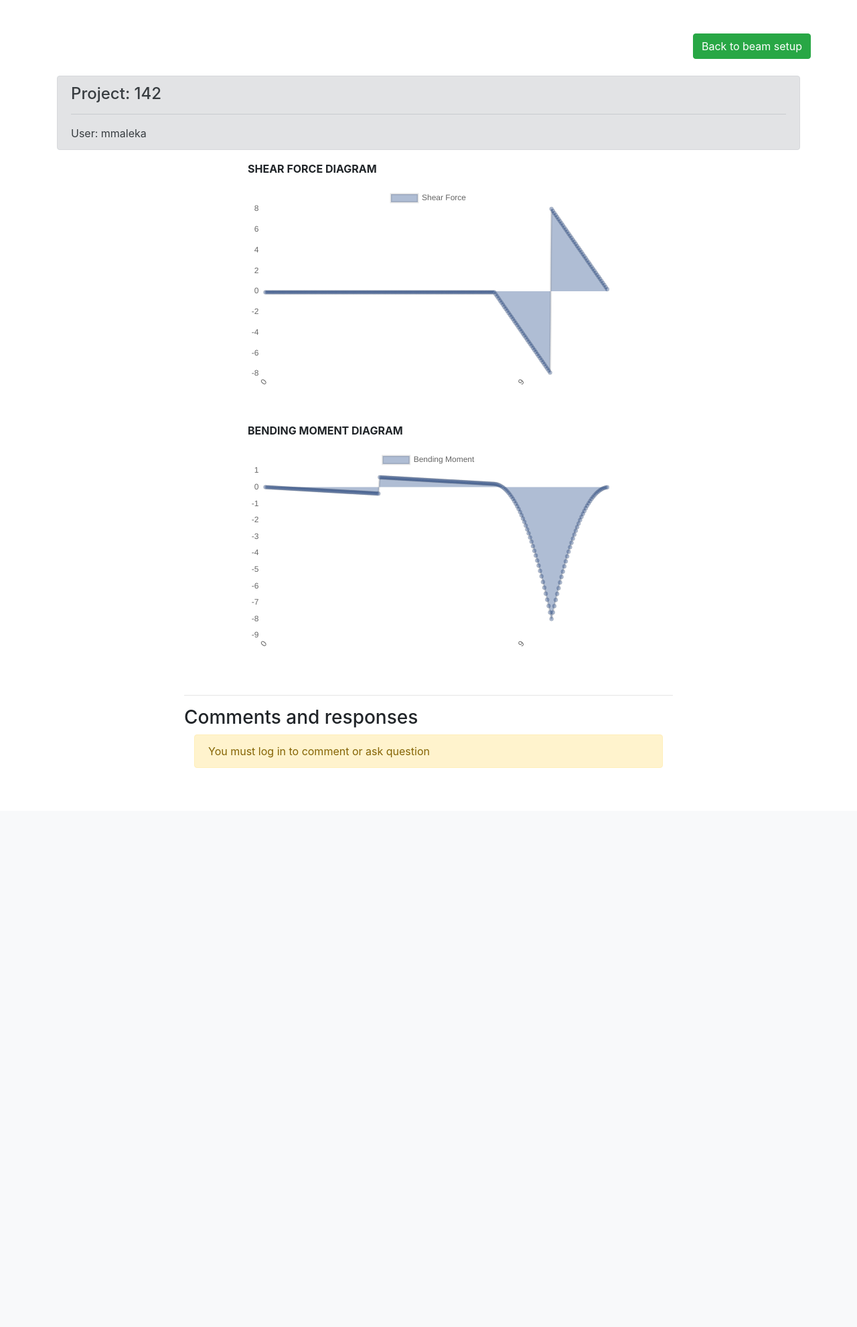
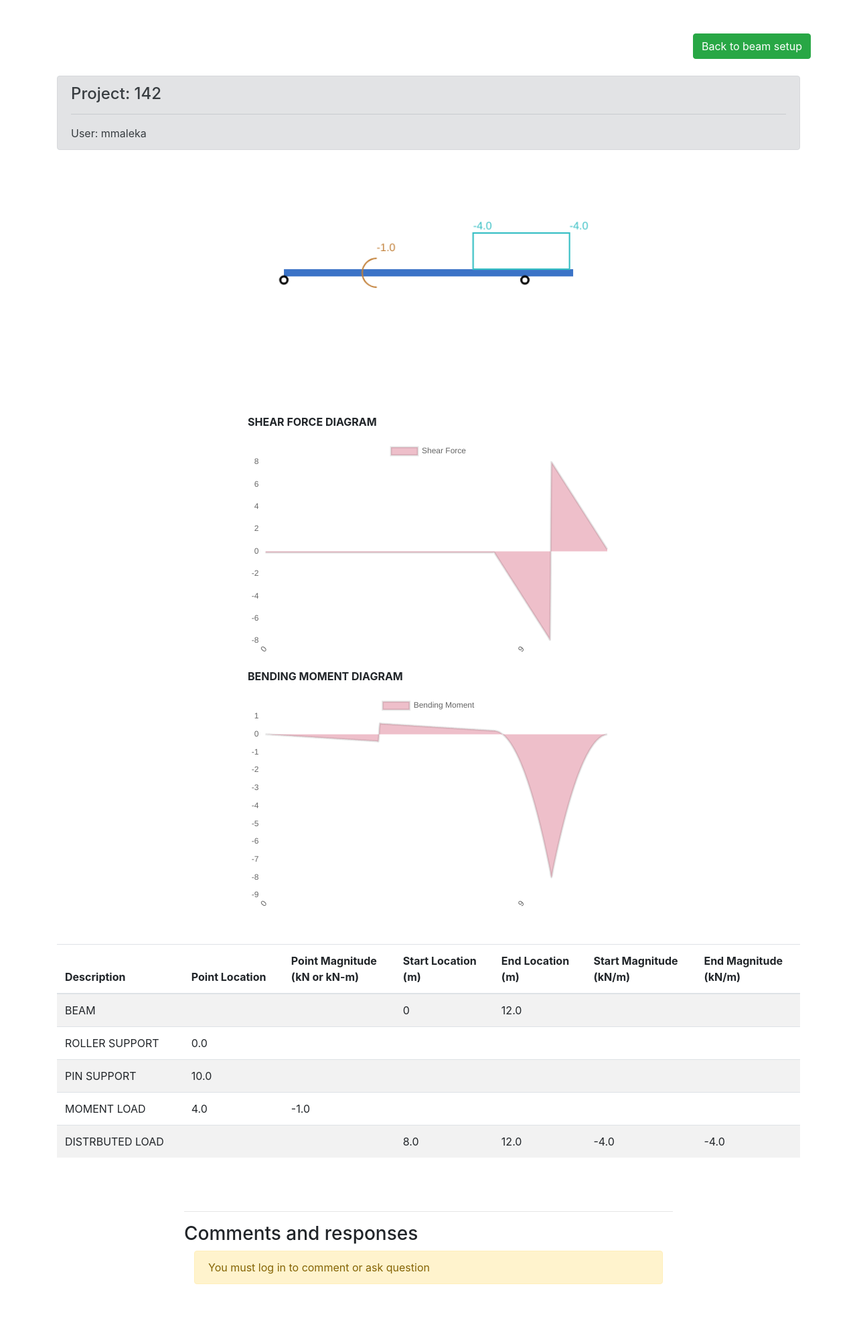
Before and after one commit to mmaleka/beam-force-calculator, a Django app: page /new_beam/solve/142 in a window 1280 px wide. Shown: the part 81-2063 px from the top of the page at 67% size. Before the commit the page ends 1228 px from the top, so only its background shows below. Run offline with Django 3.2, Linux system fonts and the light colour scheme; data comes from the database, SQL or seed files in the repository; both versions use the stored data as it was after the commit; data that the repository does not hold is empty; some libraries are stand-ins or nearby versions.

Commit message:
added js canvas

```diff
--- a/accounts/views.py
+++ b/accounts/views.py
@@ -12,7 +12,7 @@ from .forms import UserLoginForm, UserRegisterForm
 from django.shortcuts import render, get_object_or_404, redirect
 from django.contrib.auth.decorators import login_required
 from analytics.models import RegisterCount
-from beam_diagram.models import Beamlength
+from beam_diagram.models import Beamlength, BeamSupport, PointLoad, MomentLoad, DistributedLoad
 import socket
 
 # Create your views here.
--- a/beam_diagram/templates/beam_diagram_solve.html
+++ b/beam_diagram/templates/beam_diagram_solve.html
@@ -42,12 +42,21 @@
 
   <div class="row justify-content-around">
     <div class="col-12 col-sm-12 col-md-6 col-lg-6 mb-5">
+      <canvas id="paper" width="500" height="300">
+        Please use chrome
+      </canvas>
+
+    </div>
+  </div>
+
+  <div class="row justify-content-around">
+    <div class="col-12 col-sm-12 col-md-6 col-lg-6 mb-3">
       <p class="text-uppercase font-weight-bold">Shear force diagram</p>
       <input type="hidden" name="x_list" value="{{ x_list }}">
       <input type="hidden" name="V_shearQ" value="{{ V_shearQ }}">
       <input type="hidden" name="M_momentM" value="{{ M_momentM }}">
 
-      <canvas id="shear_force_Chart" width="800" height="450"></canvas>
+      <canvas id="shear_force_Chart" width="500" height="300"></canvas>
 
     </div>
   </div>
@@ -56,8 +65,97 @@
     <div class="col-12 col-sm-12 col-md-6 col-lg-6 mb-5">
       <p class="text-uppercase font-weight-bold">Bending moment diagram</p>
 
-      <canvas id="bending_moment_Chart" width="800" height="450"></canvas>
+      <canvas id="bending_moment_Chart" width="500" height="300"></canvas>
 
+    </div>
+  </div>
+
+
+  <div class="row justify-content-around">
+    <div class="col-12 col-sm-12 col-md-12 col-lg-12 table-responsive mb-5">
+
+      <table class="table table-striped">
+        <thead>
+          <tr>
+            <th>Description</th>
+            <th>Point Location</th>
+            <th>Point Magnitude <br> (kN or kN-m)</th>
+            <th>Start Location <br> (m)</th>
+            <th>End Location <br> (m)</th>
+            <th>Start Magnitude <br> (kN/m)</th>
+            <th>End Magnitude <br> (kN/m)</th>
+          </tr>
+        </thead>
+        <tbody>
+          <tr>
+            <td>BEAM</td>
+            <td></td>
+            <td></td>
+            <td>0</td>
+            <td>{{ beamData.beam_length }}</td>
+            <td></td>
+            <td></td>
+            <input type="hidden" name="draw_beam_length" value="{{ beamData.beam_length }}">
+          </tr>
+        {% for beamSupportData in beamSupportData %}
+          <tr>
+            <td>{{ beamSupportData.support }}</td>
+            <td>{{ beamSupportData.support_distance }}</td>
+            <td></td>
+            <td></td>
+            <td></td>
+            <td></td>
+            <td></td>
+            <input type="hidden" name="draw_beam_support" value="{{ beamSupportData.support }}">
+            <input type="hidden" name="draw_beam_support_distance" value="{{ beamSupportData.support_distance }}">
+          </tr>
+        {% endfor %}
+        {% for beamPointLoadData in beamPointLoadData %}
+          <tr>
+            <td>POINT LOAD</td>
+            <td>{{ beamPointLoadData.point_load_distance }}</td>
+            <td>{{ beamPointLoadData.point_load }}</td>
+            <td></td>
+            <td></td>
+            <td></td>
+            <td></td>
+            <input type="hidden" name="draw_beam_pointLoad" value="{{ beamPointLoadData.point_load }}">
+            <input type="hidden" name="draw_beam_pointLoad_distance" value="{{ beamPointLoadData.point_load_distance }}">
+          </tr>
+        {% endfor %}
+        {% for beamMomentLoadData in beamMomentLoadData %}
+          <tr>
+            <td>MOMENT LOAD</td>
+            <td>{{ beamMomentLoadData.moment_load_distance }}</td>
+            <td>{{ beamMomentLoadData.moment_load }}</td>
+            <td></td>
+            <td></td>
+            <td></td>
+            <td></td>
+            <input type="hidden" name="draw_beam_momentLoad" value="{{ beamMomentLoadData.moment_load }}">
+            <input type="hidden" name="draw_beam_momentLoad_distance" value="{{ beamMomentLoadData.moment_load_distance }}">
+          </tr>
+        {% endfor %}
+        {% for beamdistributedLoadData in beamdistributedLoadData %}
+          <tr>
+            <td>DISTRBUTED LOAD</td>
+            <td></td>
+            <td></td>
+            <td>{{ beamdistributedLoadData.start_distributed_load_location }}</td>
+            <td>{{ beamdistributedLoadData.end_distributed_load_location }}</td>
+            <td>{{ beamdistributedLoadData.start_distributed_load }}</td>
+            <td>{{ beamdistributedLoadData.end_distributed_load }}</td>
+
+            <input type="hidden" name="draw_beam_distributedLoad_distance_start" value="{{ beamdistributedLoadData.start_distributed_load_location }}">
+            <input type="hidden" name="draw_beam_distributedLoad_distance_end" value="{{ beamdistributedLoadData.end_distributed_load_location }}">
+
+            <input type="hidden" name="draw_beam_distributedLoad_start" value="{{ beamdistributedLoadData.start_distributed_load }}">
+            <input type="hidden" name="draw_beam_distributedLoad_end" value="{{ beamdistributedLoadData.end_distributed_load }}">
+
+          </tr>
+        {% endfor %}
+        </tbody>
+      </table>
     </div>
   </div>
 
--- a/beam_diagram/templates/navbar.html
+++ b/beam_diagram/templates/navbar.html
@@ -5,14 +5,16 @@
 <html lang="en">
   <head>
     <!-- Global site tag (gtag.js) - Google Analytics -->
-    <script async src="https://www.googletagmanager.com/gtag/js?id=UA-131657145-1"></script>
+
+    <!-- <script async src="https://www.googletagmanager.com/gtag/js?id=UA-131657145-1"></script>
     <script>
       window.dataLayer = window.dataLayer || [];
       function gtag(){dataLayer.push(arguments);}
       gtag('js', new Date());
 
       gtag('config', 'UA-131657145-1');
-    </script>
+    </script> -->
+
     <!-- Required meta tags -->
     <meta charset="utf-8">
     <meta name="viewport" content="width=device-width, initial-scale=1, shrink-to-fit=no">
--- a/beam_diagram/views.py
+++ b/beam_diagram/views.py
@@ -760,6 +760,7 @@ def beam_diagram_solve(request, beam_id):
         'beamPointLoadData': beamPointLoadData,
         'beamMomentLoadData': beamMomentLoadData,
         'beamdistributedLoadData': beamdistributedLoadData,
+
         'beam_id': beam_id,
         'x_list': x_list,
         'V_shearQ': V_shearQ,
--- a/static/css/style.css
+++ b/static/css/style.css
@@ -44,3 +44,9 @@
   padding: 10px;
   box-shadow: rgba(0, 0, 0, 0.3) 7px 7px 7px;
 }
+
+#paper {
+  /* background-color: blue; */
+  width: 100%;
+  height: auto;
+}
--- a/static/js/my_js.js
+++ b/static/js/my_js.js
@@ -1,3 +1,293 @@
+try {
+  window.onload = function () {
+    drawBeam()
+  };
+} catch (e) {
+  console.log(e);
+}
+
+
+
+function drawBeam() {
+  var canvas = document.getElementById('paper');
+  if (canvas.getContext) {
+    var ctx = canvas.getContext('2d');
+
+    var beam_length = document.getElementsByName("draw_beam_length")[0].value;
+    ctx.fillRect(0, 0, ctx.width, ctx.height);
+    ctx.fillStyle = "#3b73c7";
+    ctx.fillRect(50, 150, 400, 10);
+    // c.fillRect(x, y, widgth, height)
+
+    try {
+      var beam_point_load = document.getElementsByName("draw_beam_pointLoad");
+      var beam_point_load_distance = document.getElementsByName("draw_beam_pointLoad_distance");
+      console.log(beam_point_load.length);
+      for (var i = 0; i < beam_point_load.length; i++) {
+        pointLoad(ctx, beam_point_load[i].value, beam_point_load_distance[i].value, beam_length);
+      }
+    } catch (e) {
+      console.log(e);
+    }
+
+    try {
+      var beam_moment_load = document.getElementsByName("draw_beam_momentLoad");
+      var beam_moment_load_distance = document.getElementsByName("draw_beam_momentLoad_distance");
+      console.log(beam_moment_load.length);
+      for (var i = 0; i < beam_moment_load.length; i++) {
+        momentLoad(ctx, beam_moment_load[i].value, beam_moment_load_distance[i].value, beam_length);
+      }
+    } catch (e) {
+      console.log(e);
+    }
+
+    try {
+      var beam_distributed_load_start = document.getElementsByName("draw_beam_distributedLoad_start");
+      var beam_distributed_load_distance_start = document.getElementsByName("draw_beam_distributedLoad_distance_start");
+      var beam_distributed_load_end = document.getElementsByName("draw_beam_distributedLoad_end");
+      var beam_distributed_load_distance_end = document.getElementsByName("draw_beam_distributedLoad_distance_end");
+
+      console.log(beam_distributed_load_start.length);
+
+      for (var i = 0; i < beam_distributed_load_start.length; i++) {
+        distributedLoad(ctx, beam_distributed_load_start[i].value, beam_distributed_load_distance_start[i].value,
+          beam_distributed_load_end[i].value, beam_distributed_load_distance_end[i].value, beam_length);
+      }
+    } catch (e) {
+      console.log(e);
+    }
+
+    try {
+      var beam_supprt = document.getElementsByName("draw_beam_support");
+      var supprt_type1 = beam_supprt[0].value;
+      var beam_supprt_distance1 = document.getElementsByName("draw_beam_support_distance");
+      var beam_supprt_distance1 = beam_supprt_distance1[0].value;
+
+      if (supprt_type1 == 'PIN SUPPORT' || supprt_type1 == 'ROLLER SUPPORT') {
+        pin_support(ctx, supprt_type1, beam_supprt_distance1, beam_length);
+      } else {
+        fixed_support(ctx, supprt_type1, beam_supprt_distance1, beam_length);
+      }
+
+
+    } catch (e) {
+      console.log(e);
+    };
+
+
+    try {
+
+      var beam_supprt = document.getElementsByName("draw_beam_support");
+      var supprt_type2 = beam_supprt[1].value;
+      var beam_supprt_distance2 = document.getElementsByName("draw_beam_support_distance");
+      var beam_supprt_distance2 = beam_supprt_distance2[1].value;
+
+      if (supprt_type2 == 'PIN SUPPORT' || supprt_type2 == 'ROLLER SUPPORT') {
+        pin_support(ctx, supprt_type2, beam_supprt_distance2, beam_length);
+      } else {
+        fixed_support(ctx, supprt_type2, beam_supprt_distance2, beam_length);
+      }
+
+    } catch (e) {
+      console.log(e);
+    };
+
+
+
+
+  }
+}
+
+
+function pointLoad(ctx, point_load, point_load_distance, beam_length) {
+
+  if (point_load_distance > 0) {
+    point_load_distance = 45 + point_load_distance*400/beam_length
+  } else {
+    point_load_distance = point_load_distance
+  }
+
+  console.log("point load_distance: ", point_load_distance);
+
+  ctx.beginPath();
+  ctx.lineWidth = 2;
+  ctx.strokeStyle = "red";
+  ctx.fillStyle = "red";
+  ctx.font = "15px Helvetica";
+  ctx.fillText(point_load, point_load_distance, 95);
+  if (point_load > 0) {
+    canvas_arrow(ctx, point_load_distance, 150, point_load_distance, 100);
+  } else {
+    canvas_arrow(ctx, point_load_distance, 100, point_load_distance, 150);
+  }
+}
+
+
+
+
+
+function momentLoad(ctx, moment_load, moment_load_distance, beam_length) {
+  console.log("moment_load_distance: ", moment_load_distance);
+
+  if (moment_load_distance > 0) {
+    moment_load_distance = 45 + moment_load_distance*400/beam_length
+  } else {
+    moment_load_distance = moment_load_distance
+  }
+
+  console.log("moment_load_distance: ", moment_load_distance);
+
+  ctx.beginPath();
+  ctx.lineWidth = 2;
+  ctx.fillStyle = "#c28039";
+  ctx.font = "15px Helvetica";
+  ctx.fillText(moment_load, moment_load_distance, 125);
+
+  if (moment_load > 0) {
+    ctx.strokeStyle = "#c28039";
+    ctx.beginPath();
+    ctx.arc(moment_load_distance,155,20,1.5*Math.PI,0.5*Math.PI)
+    ctx.stroke();
+  } else {
+    ctx.strokeStyle = "#c28039";
+    ctx.beginPath();
+    ctx.arc(moment_load_distance,155,20,0.5*Math.PI,1.5*Math.PI)
+    ctx.stroke();
+  }
+
+}
+
+
+
+function distributedLoad(ctx, beam_distributed_load_start, beam_distributed_load_distance_start,
+  beam_distributed_load_end, beam_distributed_load_distance_end, beam_length) {
+
+  if (beam_distributed_load_distance_start > 0) {
+    beam_distributed_load_distance_start = 45 + beam_distributed_load_distance_start*400/beam_length
+    beam_distributed_load_distance_end = 45 + beam_distributed_load_distance_end*400/beam_length
+  } else {
+    beam_distributed_load_distance_start = beam_distributed_load_distance_start
+    beam_distributed_load_distance_end = beam_distributed_load_distance_end
+  }
+
+  console.log("beam_distributed_load_distance_start: ", beam_distributed_load_distance_start);
+  console.log("beam_distributed_load_distance_end: ", beam_distributed_load_distance_end);
+
+  ctx.beginPath();
+  ctx.lineWidth = 2;
+  ctx.strokeStyle = "#37bfc4";
+  ctx.fillStyle = "#37bfc4";
+
+  ctx.font = "15px Helvetica";
+  ctx.fillText(beam_distributed_load_start, beam_distributed_load_distance_start, 95);
+  ctx.fillText(beam_distributed_load_end, beam_distributed_load_distance_end, 95);
+
+  ctx.beginPath();
+  ctx.moveTo(beam_distributed_load_distance_start, 100); // start point
+  ctx.lineTo(beam_distributed_load_distance_end, 100); // end at thia point
+  ctx.lineTo(beam_distributed_load_distance_end, 150); // end at thia point
+  ctx.lineTo(beam_distributed_load_distance_start, 150); // end at thia point
+  ctx.closePath();
+  ctx.stroke();
+}
+
+
+
+
+
+
+
+
+
+function canvas_arrow(context, fromx, fromy, tox, toy){
+
+    var headlen = 10;   // length of head in pixels
+    var angle = Math.atan2(toy-fromy,tox-fromx);
+    context.moveTo(fromx, fromy);
+    context.lineTo(tox, toy);
+    context.lineTo(tox-headlen*Math.cos(angle-Math.PI/6),toy-headlen*Math.sin(angle-Math.PI/6));
+    context.moveTo(tox, toy);
+    context.lineTo(tox-headlen*Math.cos(angle+Math.PI/6),toy-headlen*Math.sin(angle+Math.PI/6));
+    context.stroke();
+}
+
+
+
+function pin_support(ctx, supprt_type, support_distance, beam_length) {
+  if (support_distance > 0) {
+    support_distance = 45 + support_distance*400/beam_length
+  } else {
+    support_distance = support_distance
+  }
+
+  ctx.beginPath();
+  ctx.lineWidth = 3;
+  ctx.strokeStyle = "black";
+  ctx.arc(5+support_distance, 165, 5, 0, Math.PI*2, false)
+  ctx.stroke();
+}
+
+
+function fixed_support(ctx, supprt_type, support_distance, beam_length) {
+  if (support_distance > 0) {
+    support_distance = 50 + support_distance*400/beam_length
+  } else {
+    support_distance = support_distance*1 + 50
+  }
+
+  if (supprt_type == "FIXED SUPPORT") {
+
+      ctx.strokeStyle = "black";
+      ctx.beginPath();
+      ctx.lineWidth = 3;
+      ctx.moveTo(support_distance, 115);
+      // start point
+      ctx.lineTo(support_distance, 200);
+      // end at thia point
+      ctx.stroke();
+
+  } else {
+    console.log("free support");
+  }
+
+}
+
+
+
+
+
+
+
+
+
+
+
+
+
+
+
+
+
+
+
+
+
+
+
+
+
+
+
+
+
+
+
+
+
+
+
+
+
 
 var chartOptions = {
   scales: {
@@ -58,14 +348,16 @@ function plotDiagrams() {
   var shear_forceData = [{
     label: 'Shear Force',
     data: data_shearForce,
-    backgroundColor: "rgba(57,91,148,0.4)"
+    backgroundColor: "rgba(199,43,82,0.3)",
+    pointRadius: 0.01,
   }];
 
 
   var bending_momentData = [{
     label: 'Bending Moment',
     data: data_bendingMoment,
-    backgroundColor: "rgba(57,91,148,0.4)"
+    backgroundColor: "rgba(199,43,82,0.3)",
+    pointRadius: 0.01,
   }];
 
 
@@ -104,9 +396,6 @@ try {
 }
 
 
-
-
-
 function remove_duplicates_es6(arr) {
     let s = new Set(arr);
     let it = s.values();
```
Also changed, not shown: beam_diagram/templates/beam_diagram.html (+33 -6 lines), db.sqlite3.
